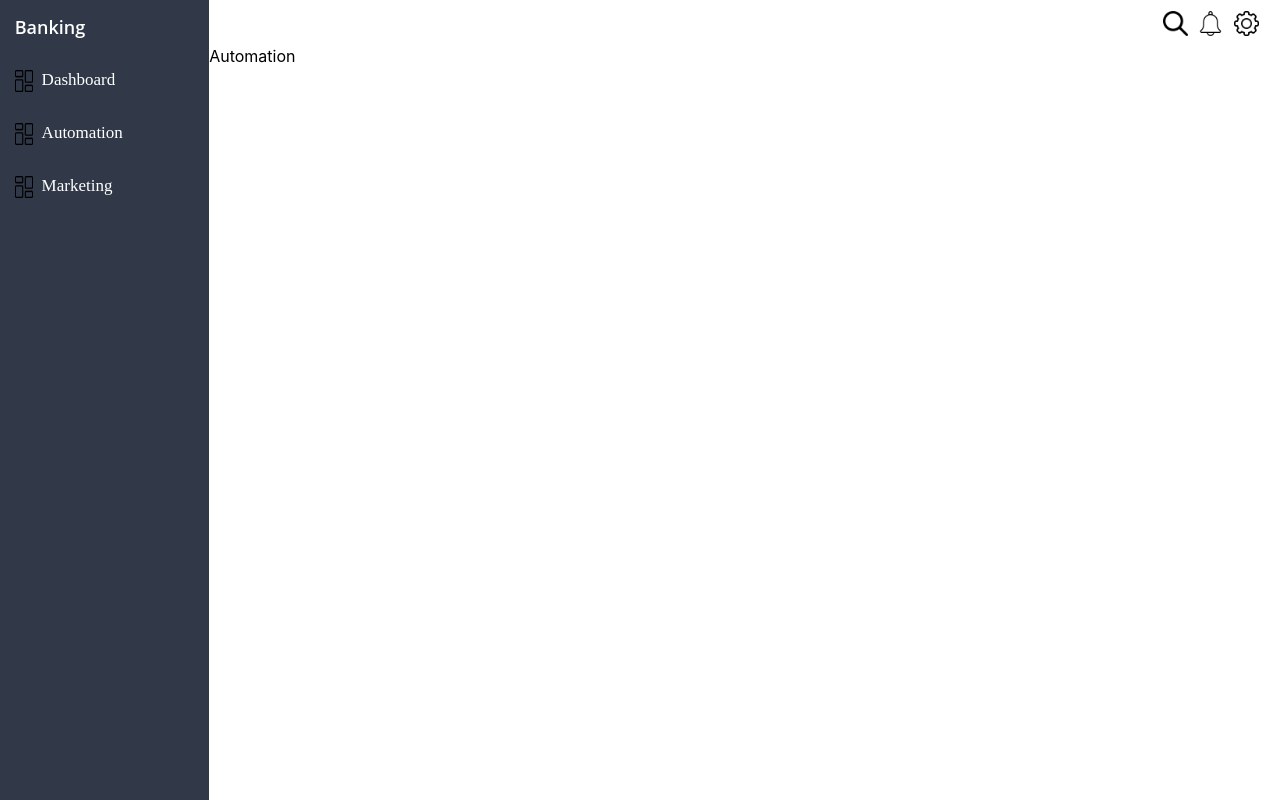
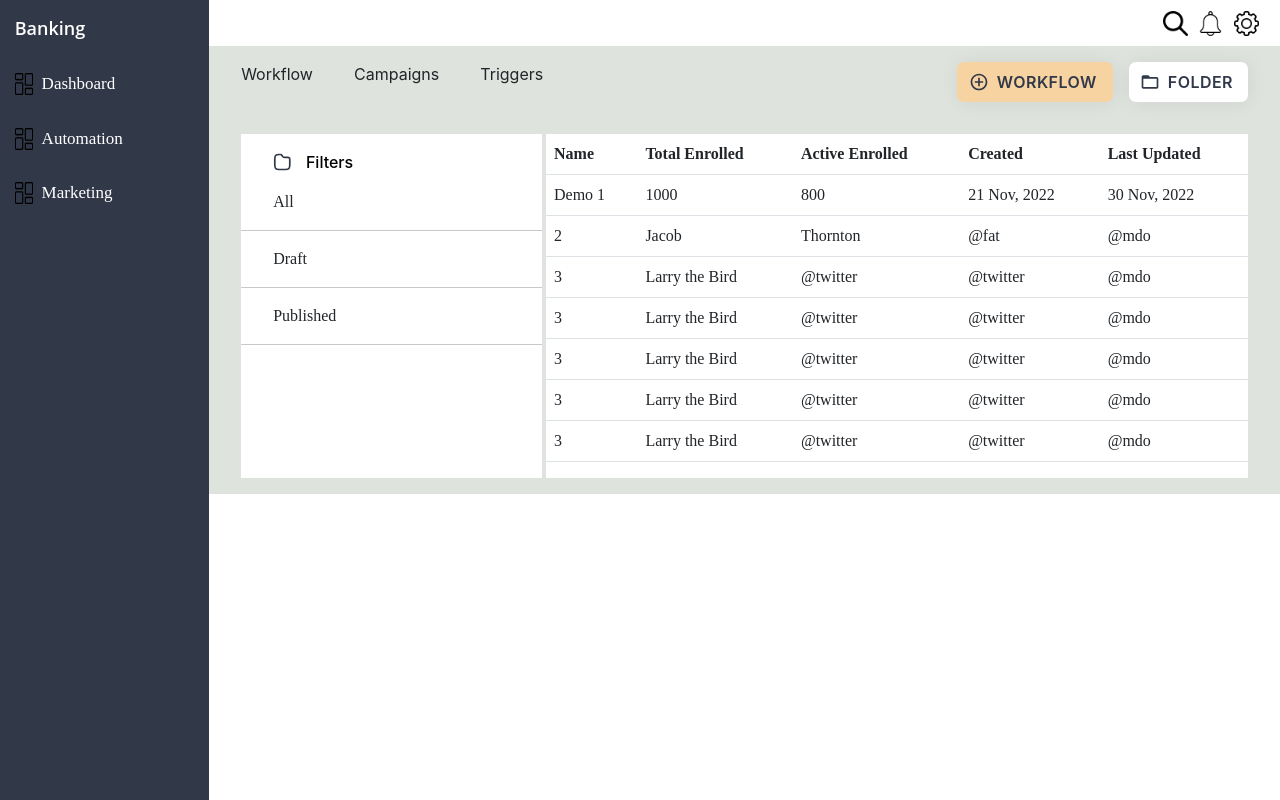
Before and after one commit to CDP360/new_crm_frondend, a React (Create React App) app: page /automation in a window 1280 px wide. Built offline with nearby package versions, Linux system fonts and the light colour scheme.

Commit message:
completed automation-workflow

```diff
--- a/public/index.html
+++ b/public/index.html
@@ -24,6 +24,12 @@
       work correctly both with client-side routing and a non-root public URL.
       Learn how to configure a non-root public URL by running `npm run build`.
     -->
+    <link
+      rel="stylesheet"
+      href="https://cdn.jsdelivr.net/npm/bootstrap@5.2.2/dist/css/bootstrap.min.css"
+      integrity="sha384-Zenh87qX5JnK2Jl0vWa8Ck2rdkQ2Bzep5IDxbcnCeuOxjzrPF/et3URy9Bv1WTRi"
+      crossorigin="anonymous"
+    />
     <title>React App</title>
   </head>
   <body>
--- a/src/Components/Sidebar/sidebar.css
+++ b/src/Components/Sidebar/sidebar.css
@@ -1,35 +1,35 @@
-.sidebar-maincontainer{
+.sidebar-maincontainer {
   width: 250px;
-    background-color:#313949 ;
+  background-color: #313949;
   height: 100vh;
   position: sticky;
   top: 0px;
 }
-.sidebar-heading{
-    color: #FFFFFF;
-    font-family: 'Open Sans';
+.sidebar-heading {
+  color: #ffffff;
+  font-family: "Open Sans";
   font-weight: 600;
   font-size: 18px;
   margin-top: auto;
   margin-bottom: auto;
   padding: 7%;
 }
-.dashboard-block{
+.dashboard-block {
   display: flex;
   padding: 7%;
   cursor: pointer;
 }
-.sidebar-img{
+/* .sidebar-img{
     width: 10%;
     height: 22px;
     margin-top: 1%;
-}
-.sidebar-name{
+} */
+.sidebar-name {
   margin-top: auto;
   margin-bottom: auto;
   font-weight: 500;
   font-size: 17px;
-    color: #FFFFFF;
+  color: #ffffff;
   margin-left: 5%;
-    font-family: 'Poppins';
+  font-family: "Poppins";
 }
--- a/src/Pages/Automation/Automation.js
+++ b/src/Pages/Automation/Automation.js
@@ -1,9 +1,115 @@
-import React from 'react'
-
+import React from "react";
+import "./automation.css";
+import Table from "react-bootstrap/Table";
+import AddCircleOutlineIcon from "@mui/icons-material/AddCircleOutline";
+import FolderOpenIcon from "@mui/icons-material/FolderOpen";
+import Button from "@mui/material/Button";
+import Dashboard from "../../Assests/dashboard.png";
+import Folder from "../../Assests/folder.svg";
 function Automation() {
   return (
-    <div>Automation</div>
-  )
+    <div style={{ backgroundColor: "#dfe3de" }}>
+      <div className="automation-container" style={{ display: "flex" }}>
+        <div className="automation-header-left" style={{ display: "flex" }}>
+          <p>Workflow</p>
+          <p>Campaigns</p>
+          <p>Triggers</p>
+        </div>
+        <div className="automation-header-right">
+          <Button variant="primary" startIcon={<AddCircleOutlineIcon />}>
+            Workflow
+          </Button>
+          <Button variant="outlined" startIcon={<FolderOpenIcon />}>
+            Folder
+          </Button>
+        </div>
+      </div>
+      <div className="automation-body">
+        <div className="automation-body-left">
+          <div className="automation-left-filter">
+            <img src={Folder} alt="Folder" />
+            <p className="automation-filter-p">Filters</p>
+          </div>
+          <div className="automation-left-option">
+            <p>All</p>
+          </div>
+          <hr />
+          <div className="automation-left-option">
+            <p>Draft</p>
+          </div>
+          <hr />
+          <div>
+            <p className="automation-left-option">Published</p>
+          </div>
+          <hr />
+        </div>
+        <div className="automation-body-right">
+          <Table>
+            <thead>
+              <tr className="automation-table-heading">
+                <th>Name</th>
+                <th>Total Enrolled</th>
+                <th>Active Enrolled</th>
+                <th>Created</th>
+                <th>Last Updated</th>
+              </tr>
+            </thead>
+            <tbody>
+              <tr className="automation-table-body">
+                <td>Demo 1</td>
+                <td>1000</td>
+                <td>800</td>
+                <td>21 Nov, 2022 </td>
+                <td>30 Nov, 2022 </td>
+              </tr>
+              <tr className="automation-table-body">
+                <td>2</td>
+                <td>Jacob</td>
+                <td>Thornton</td>
+                <td>@fat</td>
+                <td>@mdo</td>
+              </tr>
+              <tr className="automation-table-body">
+                <td>3</td>
+                <td>Larry the Bird</td>
+                <td>@twitter</td>
+                <td>@twitter</td>
+                <td>@mdo</td>
+              </tr>
+              <tr className="automation-table-body">
+                <td>3</td>
+                <td>Larry the Bird</td>
+                <td>@twitter</td>
+                <td>@twitter</td>
+                <td>@mdo</td>
+              </tr>
+              <tr className="automation-table-body">
+                <td>3</td>
+                <td>Larry the Bird</td>
+                <td>@twitter</td>
+                <td>@twitter</td>
+                <td>@mdo</td>
+              </tr>
+              <tr className="automation-table-body">
+                <td>3</td>
+                <td>Larry the Bird</td>
+                <td>@twitter</td>
+                <td>@twitter</td>
+                <td>@mdo</td>
+              </tr>
+              <tr className="automation-table-body">
+                <td>3</td>
+                <td>Larry the Bird</td>
+                <td>@twitter</td>
+                <td>@twitter</td>
+                <td>@mdo</td>
+              </tr>
+            </tbody>
+          </Table>
+        </div>
+      </div>
+    </div>
+  );
 }
 
-export default Automation
+export default Automation;
--- /dev/null
+++ b/src/Pages/Automation/automation.css
@@ -0,0 +1,91 @@
+.sidebar-img {
+  width: 10%;
+  height: 22px;
+  margin-top: 1%;
+}
+.automation-container {
+  padding: 1rem 2rem 1rem 2rem;
+}
+.automation-header-left {
+  display: flex;
+  width: 30%;
+  justify-content: space-between;
+  /* padding: 1rem; */
+}
+.automation-header-right {
+  width: 70%;
+  display: flex;
+  justify-content: flex-end;
+}
+
+.css-1rwt2y5-MuiButtonBase-root-MuiButton-root {
+  background: #ffffff !important;
+  box-shadow: 1px 1px 20px rgba(0, 0, 0, 0.07);
+  border-radius: 7px !important;
+  border: none !important;
+  font-family: "Inter" !important;
+  font-weight: 600 !important;
+  font-size: 16px !important;
+  color: #313949 !important;
+}
+.css-1w1rijm-MuiButtonBase-root-MuiButton-root {
+  background: #f7d3a1 !important;
+  box-shadow: 1px 1px 20px rgba(0, 0, 0, 0.07);
+  border-radius: 7px !important;
+  border: none !important;
+  font-family: "Inter" !important;
+  font-weight: 600 !important;
+  font-size: 16px !important;
+  color: #313949 !important;
+  margin-right: 1rem !important;
+}
+.automation-body {
+  display: flex;
+  padding: 1rem 2rem 1rem 2rem;
+  /* justify-content: space-between; */
+}
+.automation-body-left {
+  width: 30%;
+  background: white;
+  /* padding-left: 2rem; */
+}
+.automation-body-right {
+  width: 70%;
+}
+.automation-left-filter {
+  display: flex;
+  font-family: "Inter";
+  font-weight: 500;
+  font-size: 16px;
+  color: #000000;
+  width: 5rem;
+  justify-content: space-between;
+  margin-left: 2rem;
+}
+.automation-filter-p {
+  padding-top: 1rem;
+}
+.automation-left-option {
+  font-family: "Poppins";
+  font-style: normal;
+  font-weight: 400;
+  font-size: 16px;
+  line-height: 24px;
+  margin-left: 2rem;
+  /* box-shadow: 1px 1px 20px rgba(0, 0, 0, 0.07); */
+}
+.automation-body-right {
+  background: white;
+  margin-left: 0.25rem;
+}
+.automation-table-body {
+  font-family: "Poppins";
+  font-weight: 400;
+  font-size: 16px !important;
+}
+.automation-table-heading {
+  font-family: "Poppins";
+  font-style: normal;
+  font-weight: 500;
+  font-size: 16px;
+}
```
Also changed, not shown: package.json (+7 -0 lines), src/Assests/folder.svg (added), src/Pages/Automation/Campaigns.js (added), src/Pages/Automation/Triggers.js (added), src/Pages/Automation/Workflow.js (added). Lines whose indentation alone changed are shown as unchanged.
